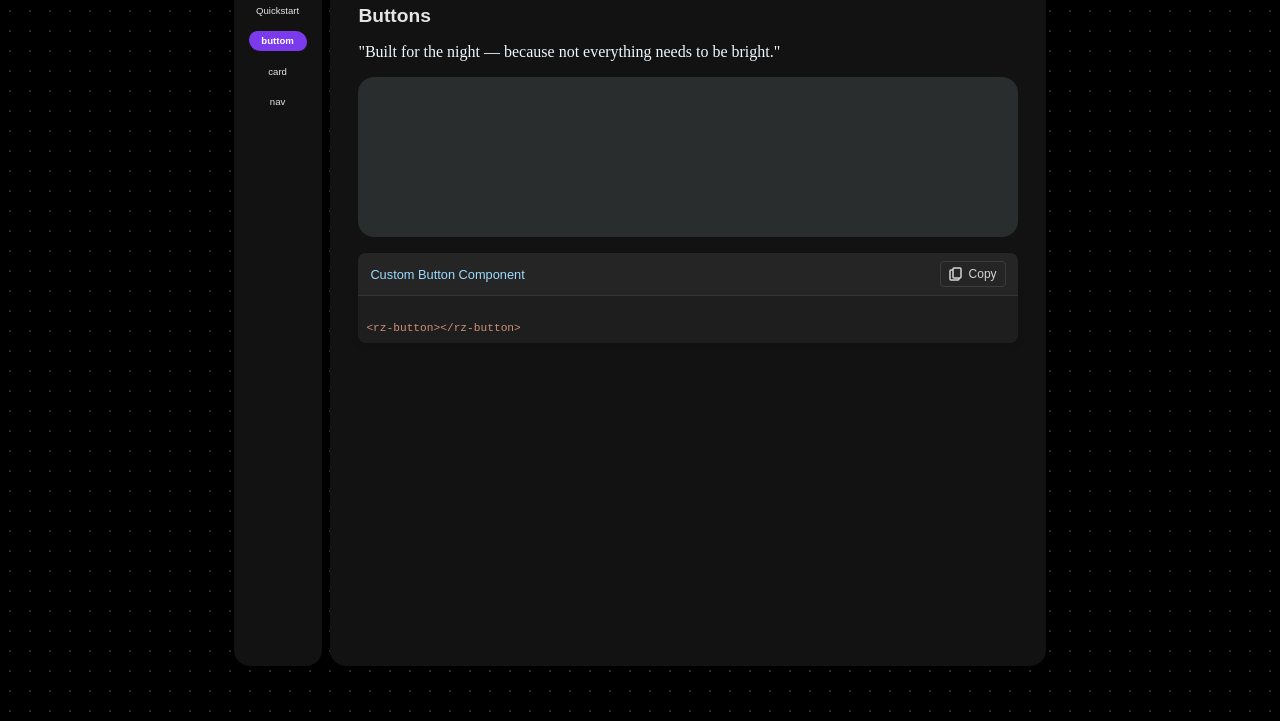
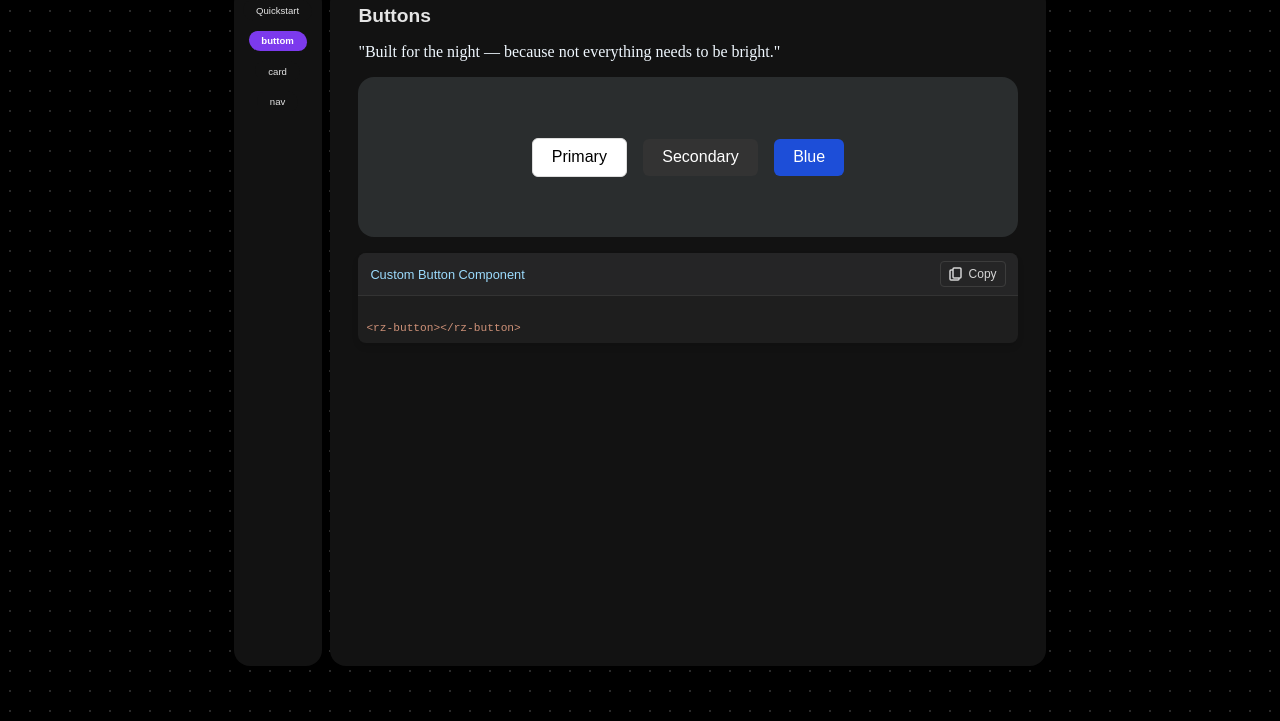
Before and after one commit to HsrRaza/RaizenUI, a website: page public/docs.html in a window 1280 px wide. Shown: the part 79-800 px from the top of the page. Drawn offline with Linux system fonts and the light colour scheme.

Commit message:
button done

```diff
--- a/public/docs.html
+++ b/public/docs.html
@@ -12,9 +12,9 @@
     // button
     <link rel="stylesheet" href="./styles/button.css">
 
-    <!-- <link rel="stylesheet" href="../dist/index.js"> -->
+    <script type="module" src="../dist/index.js"></script>
 
-    <script type="module" src="https://cdn.jsdelivr.net/gh/HsrRaza/RaizenUI/dist/index.js"></script>
+    <!-- <script type="module" src="https://cdn.jsdelivr.net/gh/HsrRaza/RaizenUI/dist/index.js"></script> -->
 
 
 
@@ -92,6 +92,10 @@
                         <div class="showcase">
 
 
+                            <!-- <rz-button>Default Primary</rz-button> -->
+                            <rz-button variant="primary">Primary</rz-button>
+                            <rz-button variant="secondary">Secondary</rz-button>
+                            <rz-button variant="blue">Blue</rz-button>
 
 
                         </div>
```
